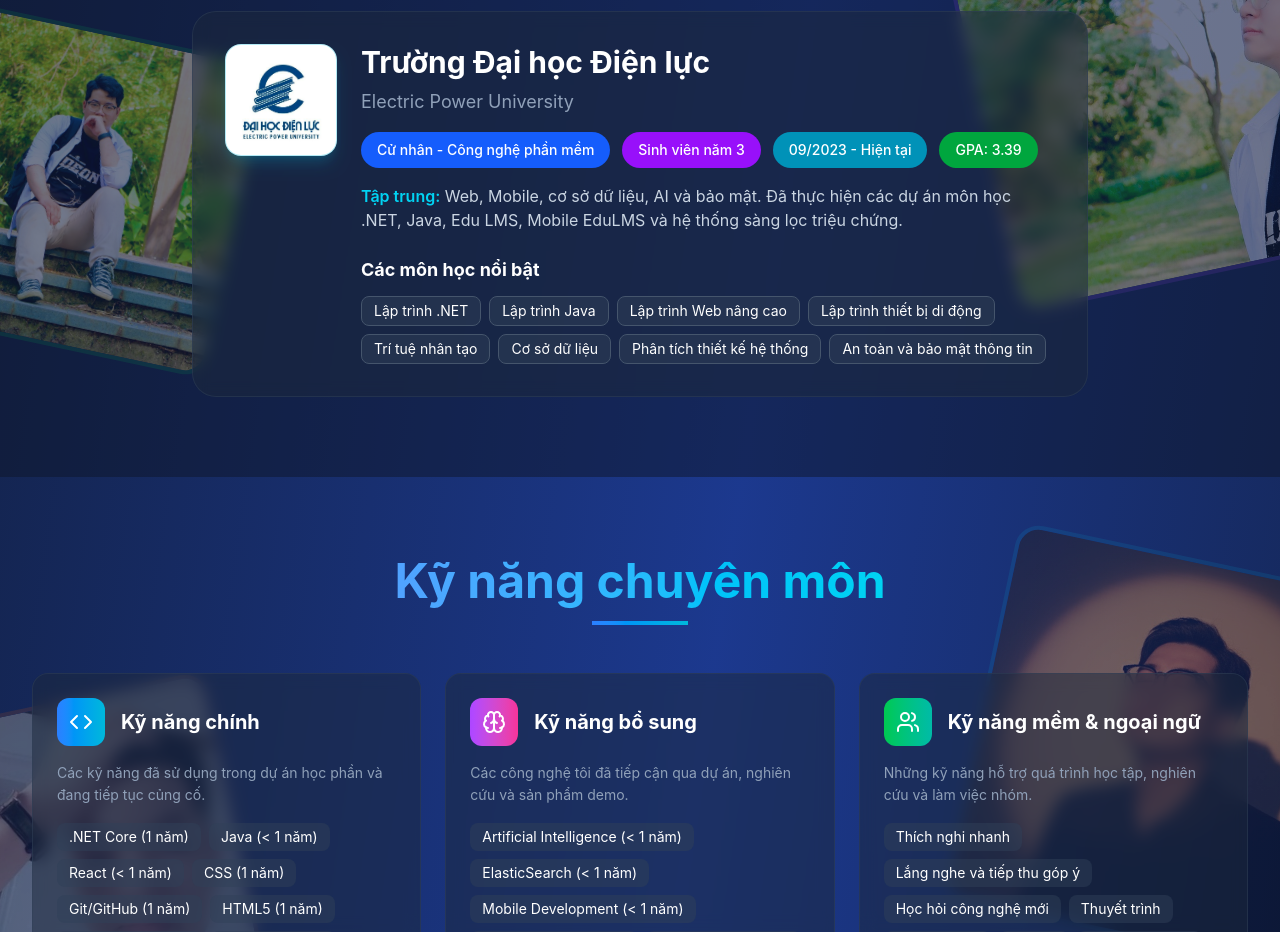
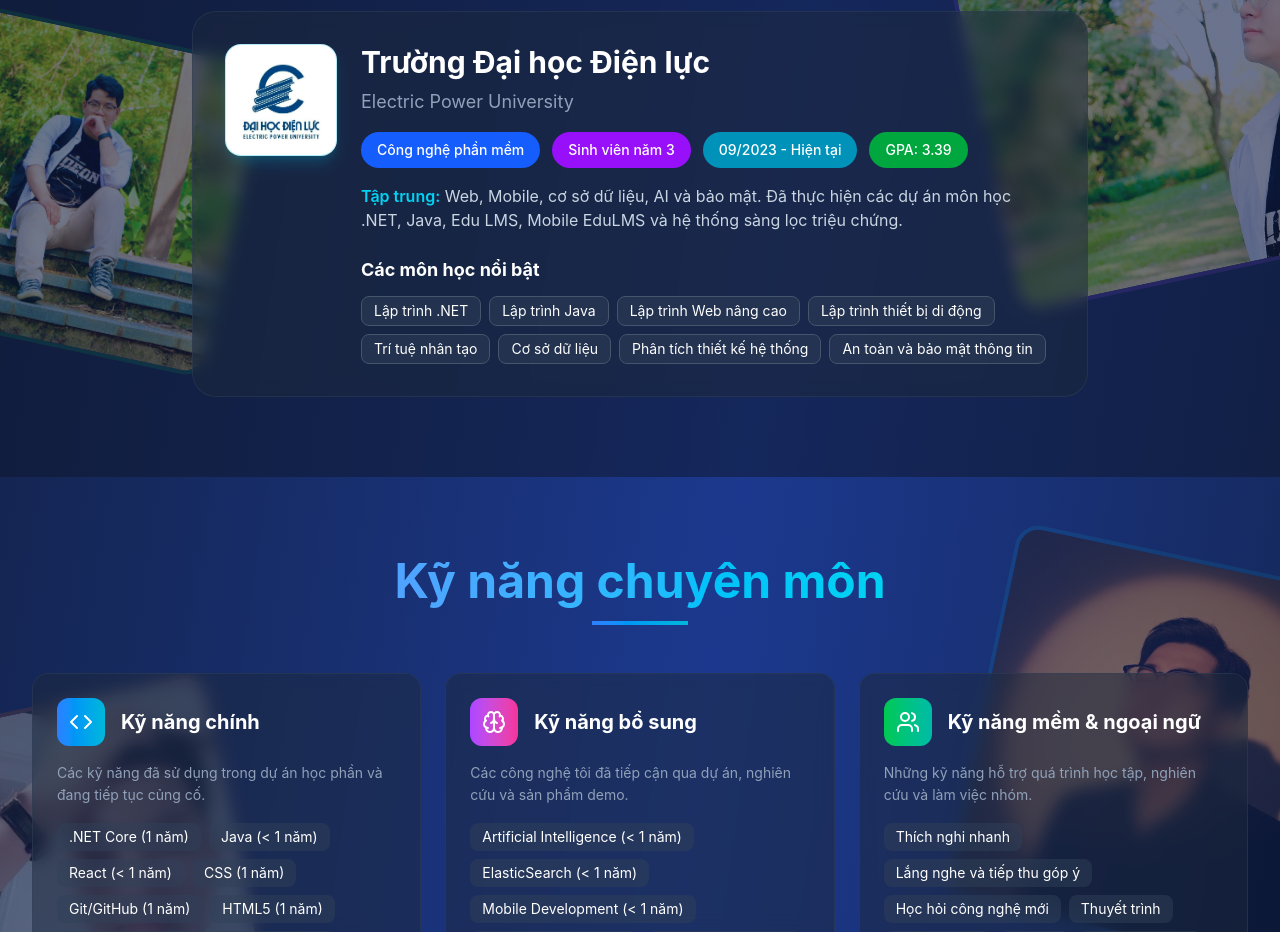
Before and after one commit to doanhnguyen05/Profile-ca-nhan, a React (Vite) app: page / in a window 1280 px wide. Shown: the part 3180-4112 px from the top of the page. Built offline with nearby package versions, Linux system fonts and the light colour scheme.

Commit message:
Shorten education degree label

```diff
--- a/src/app/App.tsx
+++ b/src/app/App.tsx
@@ -610,7 +610,7 @@ export default function App() {
                       <h3 className="text-3xl font-bold mb-2">Trường Đại học Điện lực</h3>
                       <p className="text-lg text-slate-400 mb-4">Electric Power University</p>
                       <div className="flex flex-wrap gap-3 mb-4">
-                        <span className="px-4 py-2 bg-blue-600 rounded-full text-sm font-medium">Cử nhân - Công nghệ phần mềm</span>
+                        <span className="px-4 py-2 bg-blue-600 rounded-full text-sm font-medium">Công nghệ phần mềm</span>
                         <span className="px-4 py-2 bg-purple-600 rounded-full text-sm font-medium">Sinh viên năm 3</span>
                         <span className="px-4 py-2 bg-cyan-600 rounded-full text-sm font-medium">09/2023 - Hiện tại</span>
                         <span className="px-4 py-2 bg-green-600 rounded-full text-sm font-medium">GPA: 3.39</span>
```
